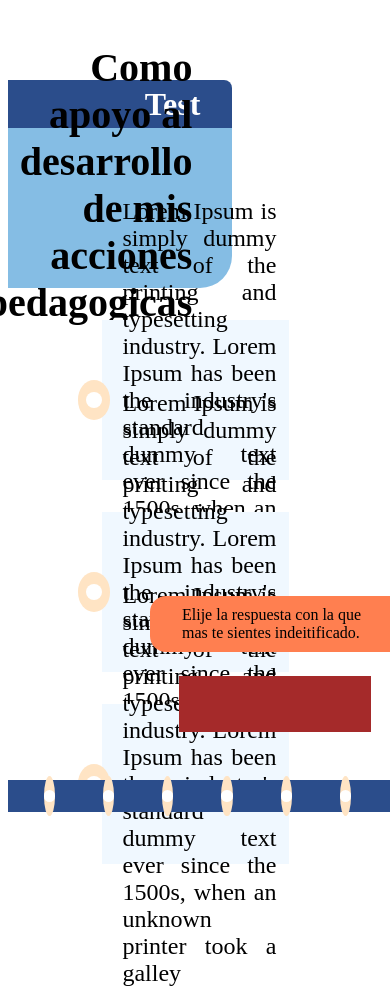
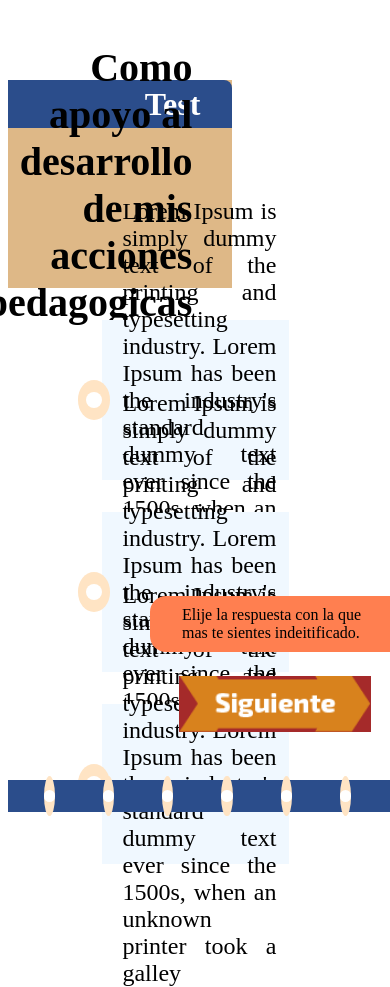
Before and after one commit to MavcDev/Comtic-PCM, an Angular app: page / in a window 390 px wide. Built offline with nearby package versions, Linux system fonts and the light colour scheme.

Commit message:
Responsive base

```diff
--- a/src/app/component/answer/answer.component.css
+++ b/src/app/component/answer/answer.component.css
@@ -33,4 +33,5 @@
     text-align: justify;
     font-size: 1.5em;
     cursor: pointer;
+    color: var(--text-dark);
 }
--- a/src/app/component/btnfinish/btnfinish.component.css
+++ b/src/app/component/btnfinish/btnfinish.component.css
@@ -5,4 +5,8 @@
     height: 3.5em;
     width: 12em;
     background-color: brown;
+    cursor: pointer;
+    background-repeat: no-repeat;
+    background-size: 100% 100%;
+    background-image: url('/assets/play/btn-next.png');
 }
--- a/src/app/component/label-next/label-next.component.css
+++ b/src/app/component/label-next/label-next.component.css
@@ -17,4 +17,5 @@
 span{
     padding-left: 2em;
     padding-right: 1em;
+    color: var(--text-dark);
 }
--- a/src/app/component/question/question.component.css
+++ b/src/app/component/question/question.component.css
@@ -36,3 +36,61 @@
     margin-right: 1em;
     text-align: right;
 }
+
+@media (max-width: 900px) {
+    .container{
+
+        background-color: burlywood;
+    }
+}
+
+@media (max-width: 1024px) and (max-height: 768px){
+    .container{
+        width: 80%;
+        background-color: red;
+    }
+
+    .bar-top{
+        height: 1.5em;
+    }
+
+    .bar-bottom{
+        height: 5em;
+    }
+
+    .text-bar-top{
+        font-size: 1em;
+    }
+
+    .text-bar-bottom{
+        font-size: 1.5em;
+    }
+}
+
+@media (min-width: 1024px) and (min-height: 768px){
+    .container{
+        background-color: yellow;
+    }
+}
+
+@media (min-width: 1600px) and (min-height: 1024px){
+    .container{
+        background-color: blue;
+    }
+}
+
+@media (min-width: 2000px) and (min-height: 1400px){
+    .container{
+        background-color: brown;
+    }
+}
+
+@media (min-width: 3000px) and (min-height: 2000px){
+    .container{
+        background-color: green;
+    }
+}
+
+@media (min-width: 4000px) and (min-height: 2300px){
+
+}
--- a/src/app/component/question/question.component.ts
+++ b/src/app/component/question/question.component.ts
@@ -7,7 +7,7 @@ import { Component, OnInit } from '@angular/core';
 })
 export class QuestionComponent implements OnInit {
 
-  colorRnd: string = "var(--aux-1-color)";
+  colorRnd: string = "";
 
   constructor() { }
 
@@ -16,8 +16,9 @@ export class QuestionComponent implements OnInit {
   }
 
   getBackGroundColor(){
-    let rndNum = Math.floor((Math.random() * 5) + 1) - 1;
-    this.colorRnd = `var(--aux-${rndNum}-color)`;
+    //var(--aux-1-color)
+    //let rndNum = Math.floor((Math.random() * 5) + 1) - 1;
+    //this.colorRnd = `var(--aux-${rndNum}-color)`;
   }
 
 }
```
Also changed, not shown: src/assets/play/btn-next.png (added).
